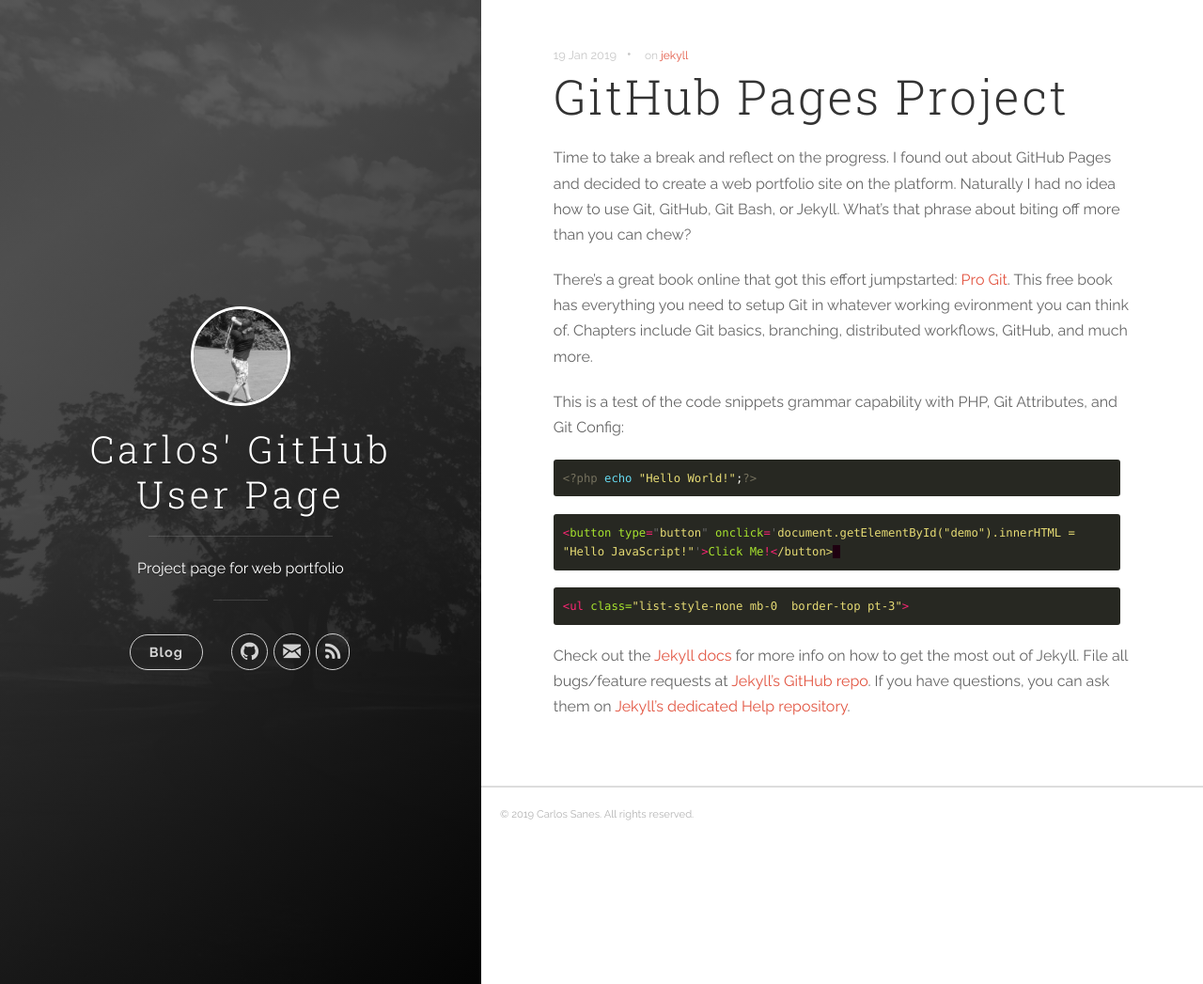
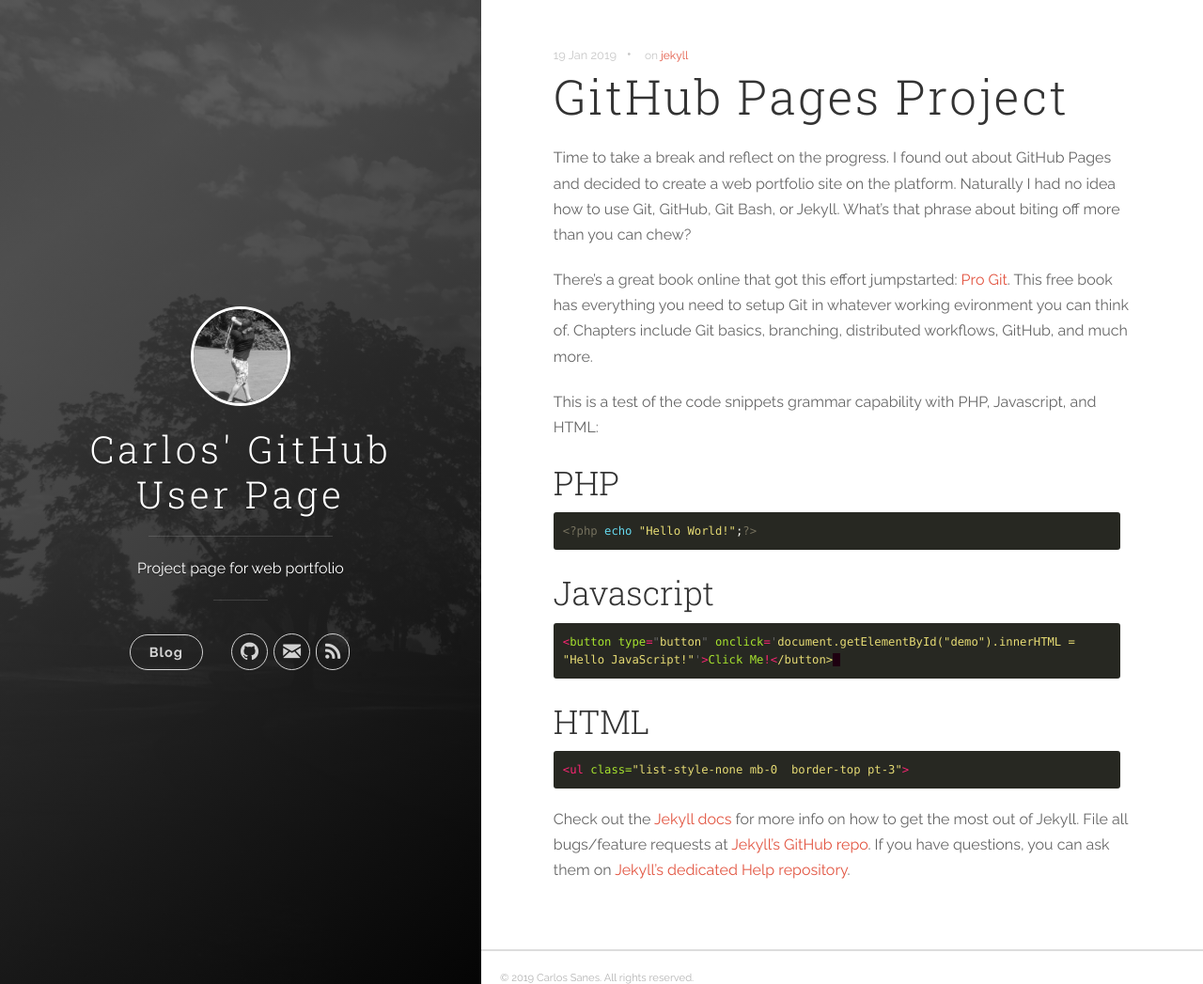
Before and after one commit to csanes/csanes.github.io, a Jekyll site: the page built from _posts/2019-01-19-github-pages-project.markdown, in a window 1280 px wide and 1047 px high. Shown: the whole window at 94% size. Built offline with Jekyll 4.4.1, drawn with Linux system fonts in a browser that asks for light colours.

Commit message:
Added Atx headers for each code snippet block.

````diff
--- a/_posts/2019-01-19-github-pages-project.markdown
+++ b/_posts/2019-01-19-github-pages-project.markdown
@@ -8,16 +8,19 @@
 
 There's a great book online that got this effort jumpstarted: [Pro Git][pro-git-book]. This free book has everything you need to setup Git in whatever working evironment you can think of. Chapters include Git basics, branching, distributed workflows, GitHub, and much more.
 
-This is a test of the code snippets grammar capability with PHP, Git Attributes, and Git Config:
+This is a test of the code snippets grammar capability with PHP, Javascript, and HTML:
 
+## PHP
 ``` php
 <?php echo "Hello World!";?>
 ```
 
+## Javascript
 ``` javascript
 <button type="button" onclick='document.getElementById("demo").innerHTML = "Hello JavaScript!"'>Click Me!</button>
 ```
 
+## HTML
 ``` html
 <ul class="list-style-none mb-0  border-top pt-3">
 ```
````
